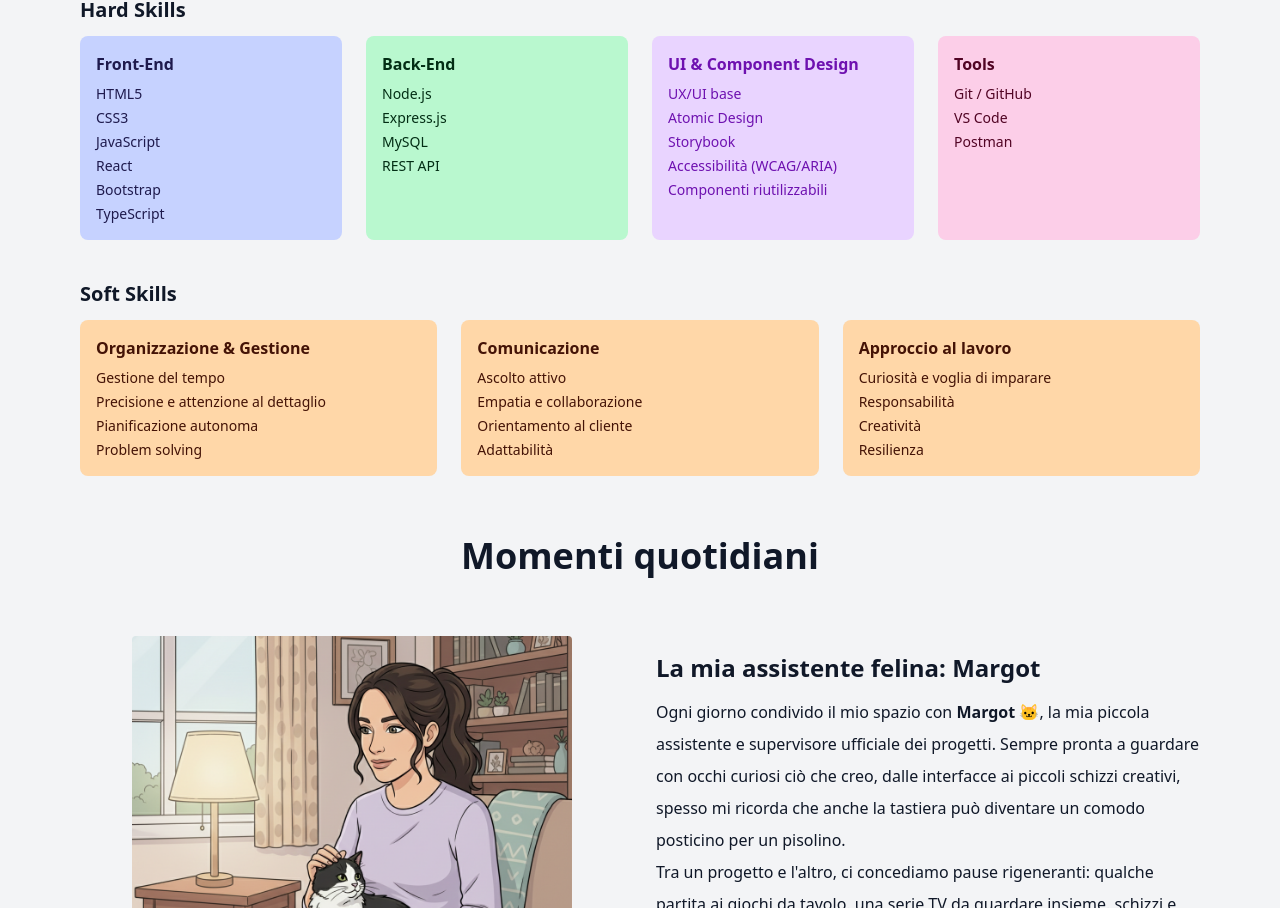
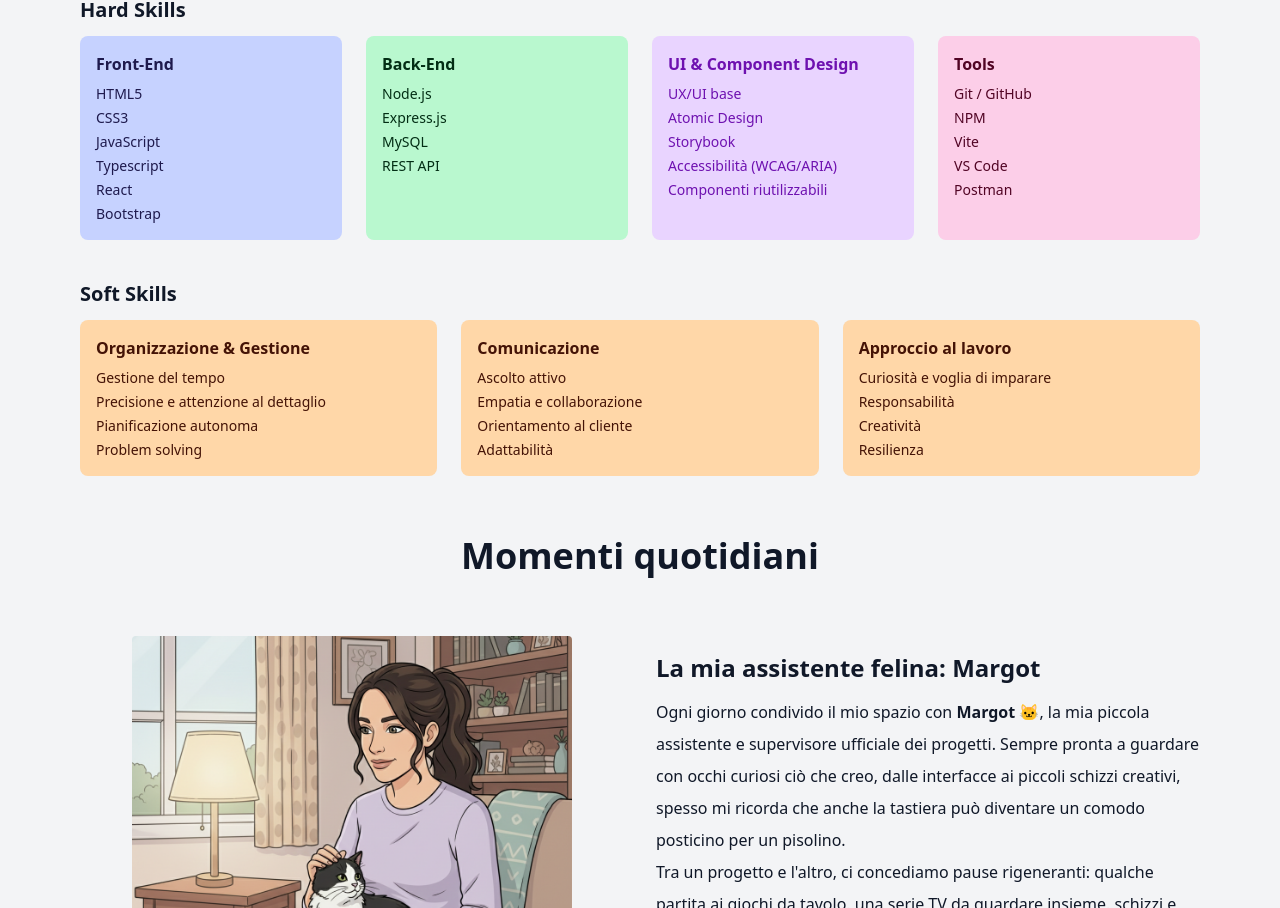
Before and after one commit to giorgiameffe/giorgiameffe-portfolio, a React (Vite) app: page /about in a window 1280 px wide. Shown: the part 1875-2783 px from the top of the page. Built offline with nearby package versions, Linux system fonts and the light colour scheme; a web font is replaced by a local one.

Commit message:
feat: change skills order

```diff
--- a/src/data/skillsData.ts
+++ b/src/data/skillsData.ts
@@ -21,7 +21,7 @@ const skillsData: SkillsSectionData = {
     hardSkills: [
         {
             title: "Front-End",
-            skills: ["HTML5", "CSS3", "JavaScript", "React", "Bootstrap", "TypeScript"],
+            skills: ["HTML5", "CSS3", "JavaScript", "Typescript", "React", "Bootstrap"],
             color: "bg-indigo-200 text-indigo-950 dark:bg-indigo-950 dark:text-indigo-200"
         },
         {
@@ -36,7 +36,7 @@ const skillsData: SkillsSectionData = {
         },
         {
             title: "Tools",
-            skills: ["Git / GitHub", "VS Code", "Postman"],
+            skills: ["Git / GitHub", "NPM", "Vite", "VS Code", "Postman"],
             color: "bg-pink-200 text-pink-950 dark:bg-pink-950 dark:text-pink-200"
         }
     ],
```
